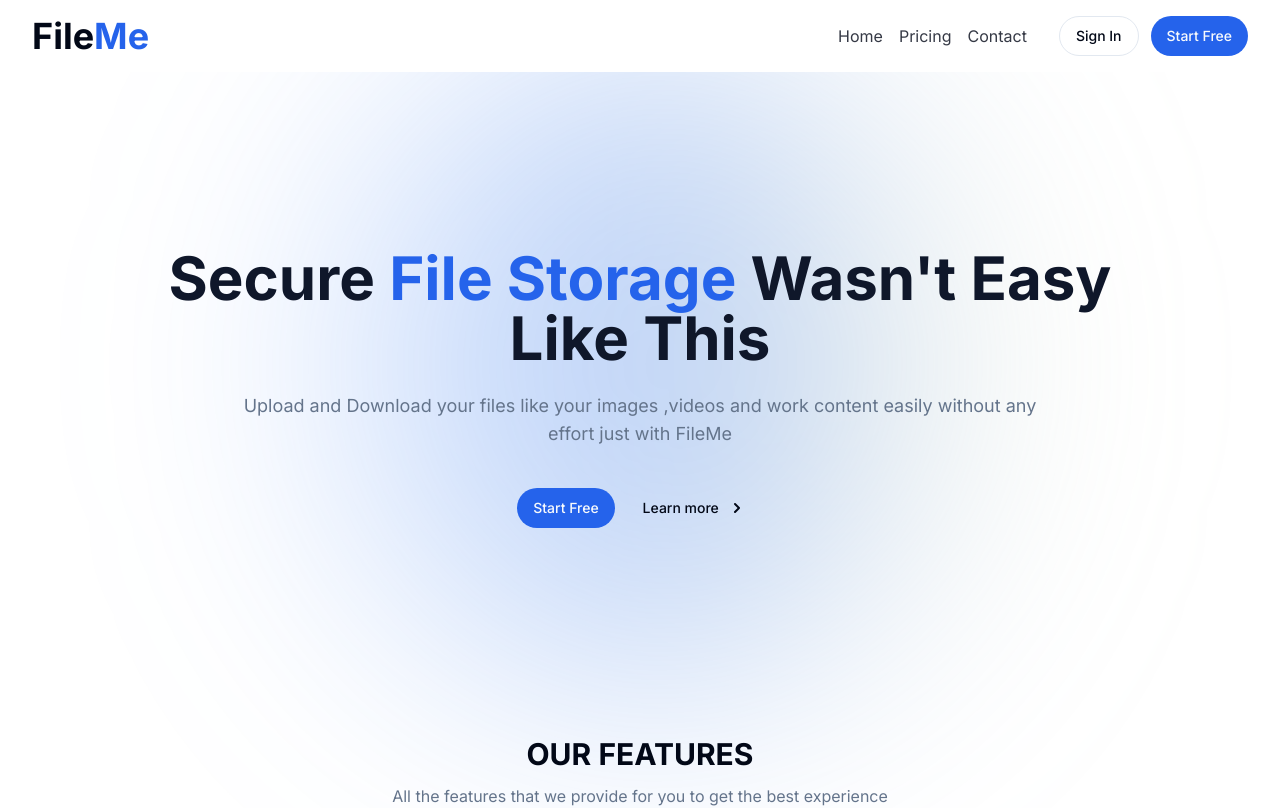
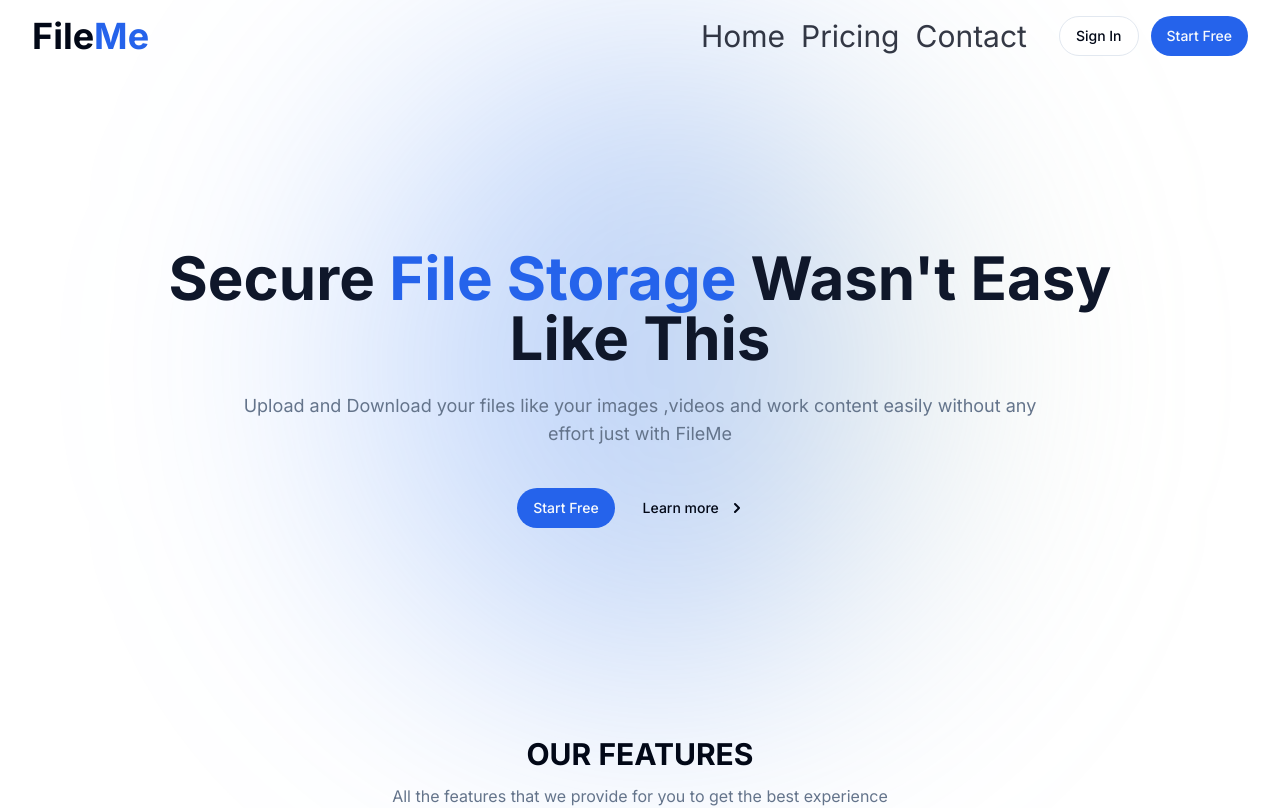
Before and after one commit to MESSELMIyahya/Fileme, a Next.js app: page / in a window 1280 px wide. Shown: the top 808 px of the page. Built offline with nearby package versions, Linux system fonts and the light colour scheme.

Commit message:
First Commit in the Header Branch with not-ready header

```diff
--- /dev/null
+++ b/src/components/Header/components/HeaderNavMenu.tsx
@@ -0,0 +1,56 @@
+"use client"
+
+import { Accordion, AccordionItem, AccordionTrigger } from "@/components/ui/accordion";
+import { Button } from "@/components/ui/button";
+import { Dialog, DialogContent, DialogDescription, DialogHeader, DialogTitle, DialogTrigger } from "@/components/ui/dialog";
+import { Sheet, SheetContent, SheetDescription, SheetHeader, SheetTitle, SheetTrigger } from "@/components/ui/sheet";
+import { cn } from "@/lib/utils";
+import Link from "next/link";
+import { useEffect, useState } from "react";
+import { HiMenu } from "react-icons/hi";
+
+
+interface Props {
+
+}
+
+
+function HeaderNavMenu({ }: Props) {
+    const [navbarToggle,setNavbarToggle] = useState(false)
+
+    useEffect(()=>{
+
+        if(navbarToggle){
+            window.document.body.classList.add('no-scrollbar');
+        }else{
+            window.document.body.classList.remove('no-scrollbar');
+        }
+
+    },[navbarToggle])
+
+    return (<nav className="flex gap-4 items-center">
+
+        <div className={cn('md:gap-8 gap-4 md:items-center md:w-auto md:h-auto md:relative absolute w-full h-[100vh] ',navbarToggle ? "flex flex-col items-center p-12 md:p-0 md:flex-row  top-full left-0 z-40 bg-card/20  backdrop-blur-sm  md:backdrop-blur-none ":"md:flex hidden")}>
+
+            <div className="md:flex hidden items-center gap-4">
+                <Link href='/'        className="text-3xl text-foreground/80 transition-colors hover:text-primary">Home</Link>
+                <Link href='/pricing' className="text-3xl text-foreground/80 transition-colors hover:text-primary">Pricing</Link>
+                <Link href='/'        className="text-3xl text-foreground/80 transition-colors hover:text-primary">Contact</Link>
+            </div>
+
+            <div className="flex items-center gap-3">
+                <Button variant="outline" className="rounded-full">Sign In</Button>
+                <Button className="rounded-full">Start Free</Button>
+            </div>
+
+        </div>
+
+        <Button onClick={()=>setNavbarToggle(e=>!e)} size='icon' variant='outline' className="md:hidden flex">
+            <HiMenu className="text-xl" />
+        </Button>
+
+    </nav>)
+}
+
+
+export default HeaderNavMenu;
--- a/src/components/Header/index.tsx
+++ b/src/components/Header/index.tsx
@@ -1,36 +1,21 @@
 import Link from "next/link";
-import { Button } from "../ui/button";
-
-
+import HeaderNavMenu from "./components/HeaderNavMenu";
 
 
 
 export default function Header (){
 
 
-    return (<header className="container flex items-center justify-between  py-4 bg-background ">
+    return (<header className="container relative flex items-center justify-between  py-4 ">
 
             <div className="">
-                    <Link href='/' className="text-4xl font-bold text-foreground">
+                    <Link href='/' className="md:text-4xl text-2xl font-bold text-foreground">
                             File
                             <span className="text-primary">Me</span>
                     </Link>
             </div>
 
-            <nav className="flex gap-8 items-center">
-
-                <div className="flex items-center gap-4">
-                        <Link href='/' className="text-foreground/80 transition-colors hover:text-primary">Home</Link>
-                        <Link href='/' className="text-foreground/80 transition-colors hover:text-primary">Pricing</Link>
-                        <Link href='/' className="text-foreground/80 transition-colors hover:text-primary">Contact</Link>
-                </div>
-
-                <div className="flex items-center gap-3">
-                        <Button variant="outline" className="rounded-full">Sign In</Button>
-                        <Button className="rounded-full">Start Free</Button>
-                </div>
-
-            </nav>
+            <HeaderNavMenu/>
 
     </header>);
 }
```
